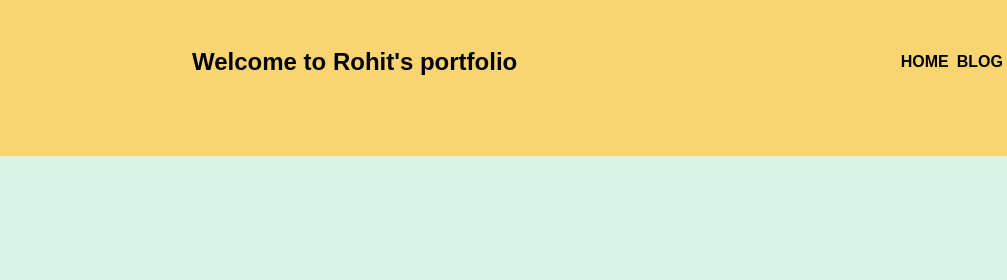
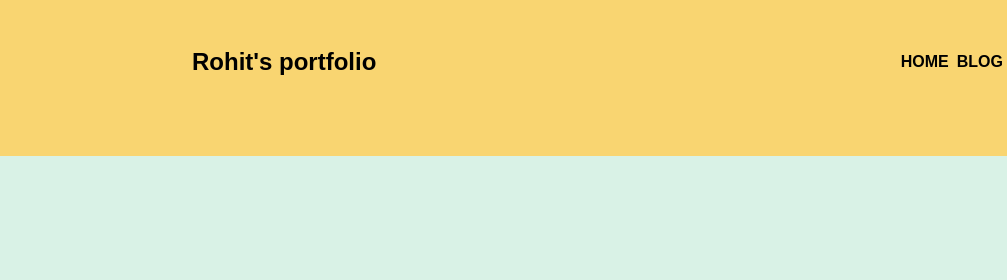
Before and after one commit to rohit1101/portfolio, a Gatsby site: page / in a window 1280 px wide. Shown: the top 280 px of the page, 0-1007 px from the left. Built offline with nearby package versions, Linux system fonts and the light colour scheme; Gatsby itself is replaced by a stand-in of ours.

Commit message:
Refactor: remove unwanted comments

```diff
--- a/src/components/Layout/Layout.jsx
+++ b/src/components/Layout/Layout.jsx
@@ -41,8 +41,6 @@ const Wrapper = styled.div`
   height: 100%;
 `;
 
-// `hsl(200, 39%, 11%)`
-
 const Container = styled.div`
   max-width: 70%;
   margin-inline: auto;
@@ -73,7 +71,7 @@ function Layout({ children }) {
       <title>{data.site.siteMetadata.title}</title>
 
       <Navbar>
-        <h1>Welcome to {data.site.siteMetadata.title}</h1>
+        <h1>{data.site.siteMetadata.title}</h1>
       </Navbar>
 
       <Wrapper>
--- a/src/pages/index.js
+++ b/src/pages/index.js
@@ -1,11 +1,7 @@
 import * as React from "react";
 import Layout from "../components/Layout/Layout";
 
-// styles
 
-// data
-
-// markup
 const IndexPage = () => {
   return (
     <Layout>
```
